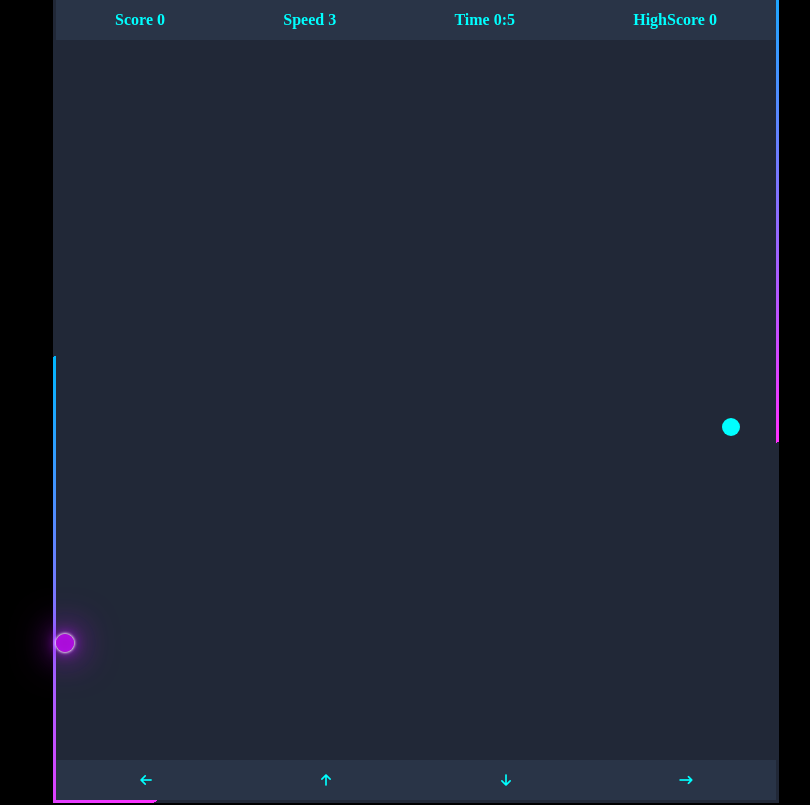
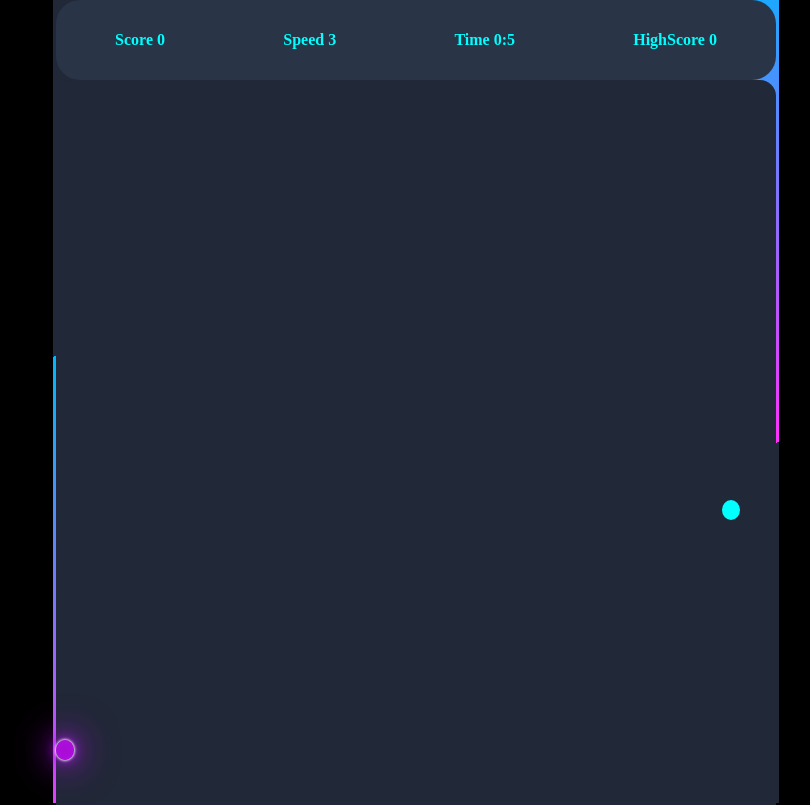
Before and after one commit to JayDevDixit/Snake-Game, a plain HTML site: page index.html in a window 1280 px wide. Shown: the top 805 px of the page, without its empty margins (224-1034 px from the left). Drawn offline with Linux system fonts and the light colour scheme.

Commit message:
Update index.css

```diff
--- a/index.css
+++ b/index.css
@@ -1,11 +1,9 @@
 :root {
   --container-width: 90vmin;
   --container-height: 100vmin;
-  --header-height: 5vmin;
-  --footer-height: 5vmin;
-  --board-height: calc(
-    var(--container-height) - var(--header-height) - var(--footer-height)
-  );
+  --header-height: 10vmin;
+  --footer-height: 40vmin;
+  --board-height: calc(var(--container-height));
   --grid-rows: 40;
   --grid-columns: 40;
 }
@@ -18,8 +16,9 @@ body {
   width: 100vw;
   display: flex;
   align-items: center;
-  justify-content: center;
+  justify-content: space-around;
   background-color: black;
+  flex-direction: column;
 }
 #container {
   width: var(--container-width);
@@ -28,7 +27,8 @@ body {
   /* background-color: red; */
 }
 #header {
-  width: 100%;
+  border-radius: 3vmin;
+  width: 90vmin;
   height: var(--header-height);
   background-color: #293447;
   display: flex;
@@ -39,7 +39,9 @@ body {
   color: cyan;
 }
 #board {
+  /* filter: blur(20px); */
   width: 100%;
+  border-radius: 2vmin;
   height: var(--board-height);
   background-color: #212837;
   display: grid;
@@ -47,17 +49,20 @@ body {
   grid-template-columns: repeat(var(--grid-columns), 1fr);
 }
 #footer {
-  width: 100%;
+  width: 90vmin;
   height: var(--footer-height);
   background-color: #293447;
-  display: flex;
+  display: grid;
+  grid-template-rows: auto auto auto;
+  grid-template-columns: auto auto auto;
+  justify-items: center;
   align-items: center;
-  justify-content: space-around;
+  border-radius: 10vmin;
 }
 .food {
   background: cyan;
   border-radius: 50%;
-  animation:beat;
+  animation: beat;
   /* animation-duration: .1s;
   animation-iteration-count: infinite;
   animation-timing-function: linear;
@@ -66,38 +71,53 @@ body {
 .snake-head {
   background-color: purple;
   border-radius: 50%;
-  box-shadow: 0 0 .2rem #fff,
-              0 0 .2rem #fff,
-              0 0 2rem #bc13fe,
-              0 0 0.8rem #bc13fe,
-              0 0 2.8rem #bc13fe,
-              inset 0 0 1.3rem #bc13fe;
+  box-shadow: 0 0 0.2rem #fff, 0 0 0.2rem #fff, 0 0 2rem #bc13fe,
+    0 0 0.8rem #bc13fe, 0 0 2.8rem #bc13fe, inset 0 0 1.3rem #bc13fe;
 }
 
 .snake-body {
   background-color: purple;
-  box-shadow: 0 0 2rem #bc13fe,
-              0 0 0.8rem #bc13fe,
-              0 0 2.8rem #bc13fe,
-              inset 0 0 1.3rem #bc13fe;
+  box-shadow: 0 0 2rem #bc13fe, 0 0 0.8rem #bc13fe, 0 0 2.8rem #bc13fe,
+    inset 0 0 1.3rem #bc13fe;
 }
-#footer button{
-  width: 25%;
-  height: 90%;
-  background:#293447;
+#footer button {
+  width: 65%;
+  height: 80%;
+  background: #293447;
   border: none;
   color: cyan;
+  border: 1px solid cyan;
+  border-radius: 10%;
+  transition: all 1s;
 }
-#footer button i:active{
-  transform:scale(2);
+#footer button:focus {
+  transform: scale(1.2);
+  /* background-image: linear-gradient(to right bottom, rgb(0, 183, 255), rgb(255, 48, 255));
+  background-color: cyan; */
+  background: linear-gradient(
+    43deg,
+    rgb(65, 88, 208) 0%,
+    rgb(200, 80, 192) 46%,
+    rgb(255, 204, 112) 100%
+  );
+  box-shadow: 0 0 0.3em rgba(255, 255, 255, 0.5);
+
+  color: white;
 }
-#footer button i:hover{
-  color: gray;
+#footer button i {
+  transform: scale(2);
 }
-#roller::before{
+#footer button i:hover {
+  color: white;
+}
+#roller::before {
   content: "";
   display: block;
-  background-image: linear-gradient(270deg, rgb(0, 183, 255), rgb(255, 48, 255));
+  background-image: linear-gradient(
+    270deg,
+    rgb(0, 183, 255),
+    rgb(255, 48, 255)
+  );
   position: absolute;
   z-index: -3;
   width: 60%;
@@ -107,25 +127,42 @@ body {
   animation-iteration-count: infinite;
   animation-timing-function: linear;
 }
-#roller{
+#roller {
   display: flex;
   align-items: center;
   justify-content: center;
-  background-color:#212837;
+  background-color: #212837;
   inset: -3px;
   position: absolute;
   z-index: -1;
   overflow: hidden;
-
+}
+#heading {
+  color: cyan;
 }
 @keyframes rotate {
-  100%{
+  100% {
     transform: rotate(360deg);
   }
 }
 @keyframes beat {
-  100%{
+  100% {
     transform: scale(2);
   }
-
 }
+#up {
+  grid-row-start: 1;
+  grid-column-start: 2;
+}
+#down {
+  grid-row-start: 3;
+  grid-column-start: 2;
+}
+#left {
+  grid-row-start: 2;
+  grid-column-start: 1;
+}
+#right {
+  grid-row-start: 2;
+  grid-column-start: 3;
+}
```
